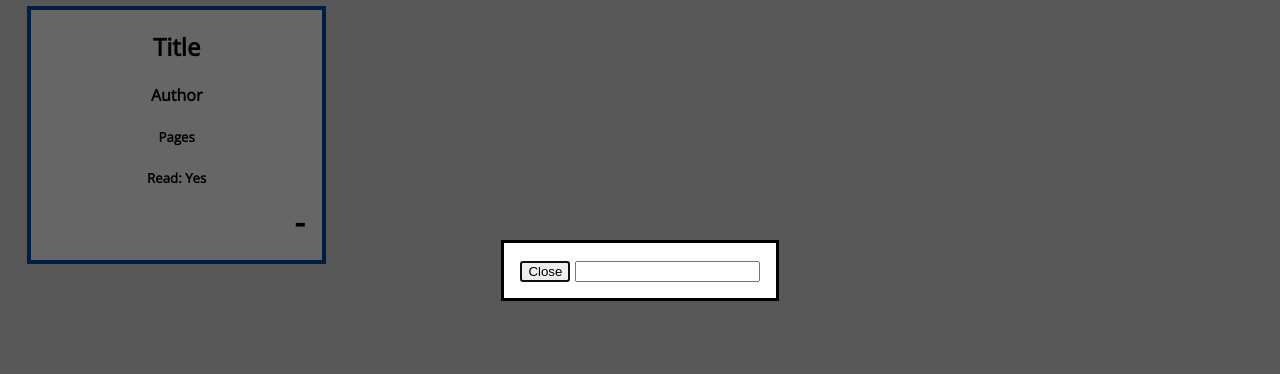
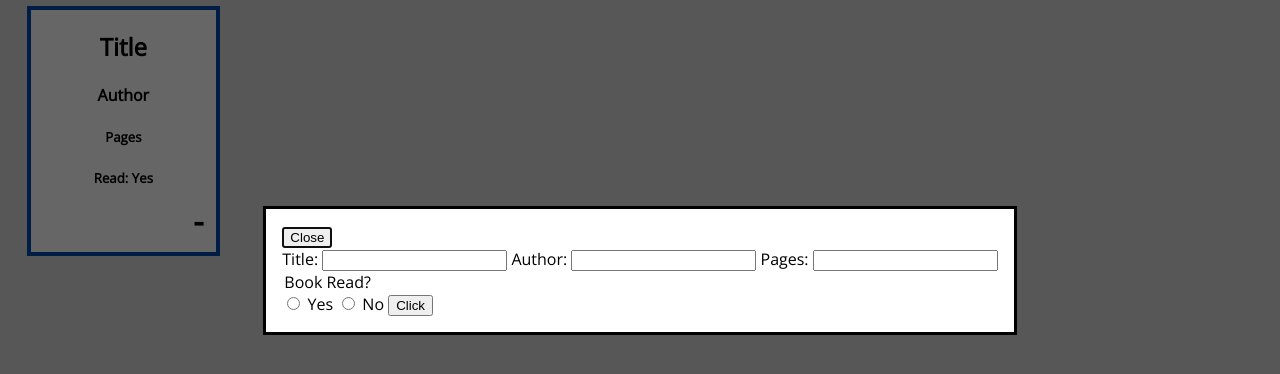
Before and after one commit to nmartinovicaa/library, a plain HTML site: page index.html in a window 1280 px wide. Both pictures are taken after a click on the element "+ Add Book". Shown: the part 130-504 px from the top of the page. Drawn offline with nearby package versions, Linux system fonts and the light colour scheme.

Commit message:
work on form

```diff
--- a/index.html
+++ b/index.html
@@ -36,10 +36,27 @@
 
 
 
+
         </div>
         <dialog>
             <button autofocus>Close</button>
-            <input type="text">
+            <form action="">
+                <label for="title">Title: </label>
+                <input type="text" id="title" name="title">
+                <label for="author">Author: </label>
+                <input type="text" id="author">
+                <label for="pages">Pages: </label>
+                <input type="number" id="pages">
+                <legend>Book Read?</legend>
+                <input type="radio" name="read" value="true" id="yes">
+                <label for="yes">Yes</label>
+                <input type="radio" name="read" value="false" id="no">
+                <label for="no">No</label>
+
+
+                <button type="submit">Click</button>
+            </form>
+
           </dialog>
     </div>
 
--- a/style.css
+++ b/style.css
@@ -55,11 +55,12 @@ body {
 
 .book-details {
     text-align: center;
+
 }
 
 .book {
-    height: 250px;
-    width: calc(100vw/4 - 29px);
+    height: minmax(100%,100vw/6 - 29px);
+    width: calc(100vw/6 - 29px);
     background-color: white;
     border: 4px solid #004AAD;
     display: flex;
```
